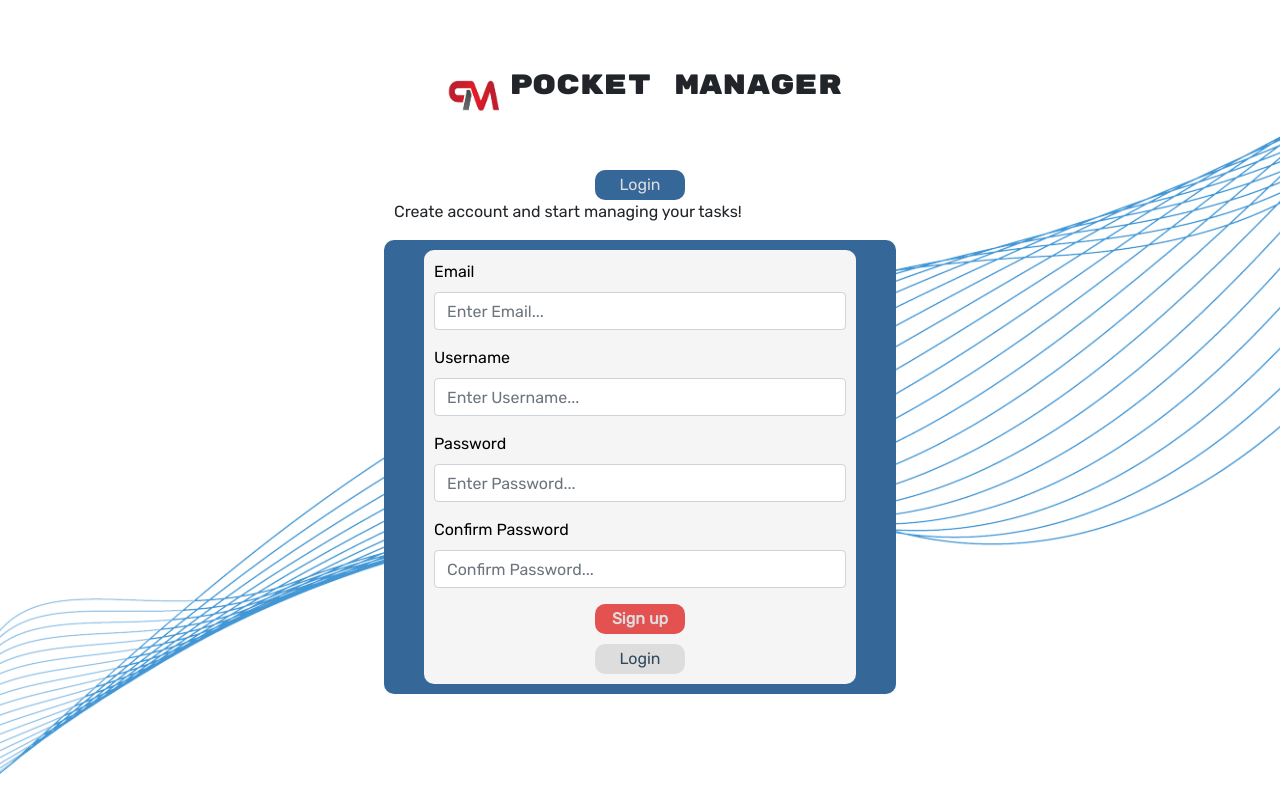
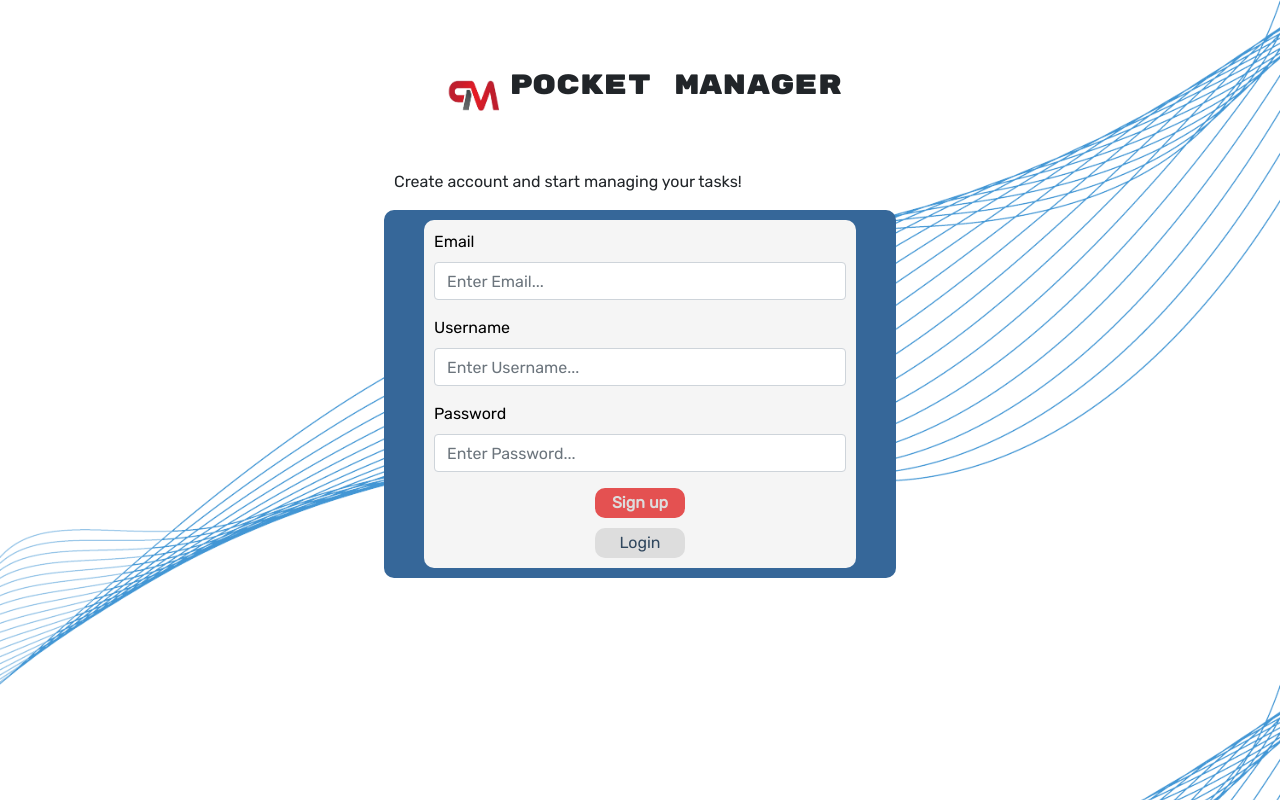
Before and after one commit to D0KD0/Project_tracker, a React (Create React App) app in the folder client/: page /signup in a window 1280 px wide. Built offline with nearby package versions, Linux system fonts and the light colour scheme.

Commit message:
remove confirm pasword

```diff
--- a/client/src/App.js
+++ b/client/src/App.js
@@ -75,7 +75,7 @@ function App() {
             ) : (
               <section id="" className="bg-tan-30">
                 <Route path="/login" component={LoginForm} />
-                <Route path="/" component={LandingPage} />
+                <Route path="/main" component={LandingPage} />
                 <Route path="/signup" component={SignupForm} />
 
               </section>
--- a/client/src/components/SignupForm.js
+++ b/client/src/components/SignupForm.js
@@ -67,7 +67,7 @@ function SignupForm() {
               placeholder="Enter Email..."
               onChange={handleInputChange}
               value={userFormData.email}
-            required/>
+              required />
             <Form.Control.Feedback type='invalid'>Email is required!</Form.Control.Feedback>
           </Form.Group>
 
@@ -80,7 +80,7 @@ function SignupForm() {
               placeholder="Enter Username..."
               onChange={handleInputChange}
               value={userFormData.username}
-            required/>
+              required />
             {/* <Form.Text className="text-muted">
           We'll never share your email with anyone else.
           </Form.Text> */}
@@ -89,25 +89,16 @@ function SignupForm() {
 
           <Form.Group className="password_text" controlId="formBasicPassword">
             <Form.Label htmlFor='password'>Password</Form.Label>
-          {/* <Form.Label>Password</Form.Label> */}
             <Form.Control
               name='password'
               type="password"
               placeholder="Enter Password..."
               onChange={handleInputChange}
               value={userFormData.password}
-            required/>
+              required />
             <Form.Control.Feedback type='invalid'>Password is required!</Form.Control.Feedback>
           </Form.Group>
 
-        <Form.Group className="confirm-text" controlId="formBasicPassword">
-          <Form.Label htmlFor='password'>Confirm Password</Form.Label>
-          {/* <Form.Label>Password</Form.Label> */}
-          <Form.Control name='confirmPassword' type="password" placeholder="Confirm Password..." />
-        </Form.Group>
-        {/* <Form.Group className="" controlId="formBasicCheckbox">
-        <Form.Check type="checkbox" label="Save Login" />
-      </Form.Group> */}
           <Button
             type='submit'
             id="Signup_Button"
```
Lines whose indentation alone changed are shown as unchanged.
